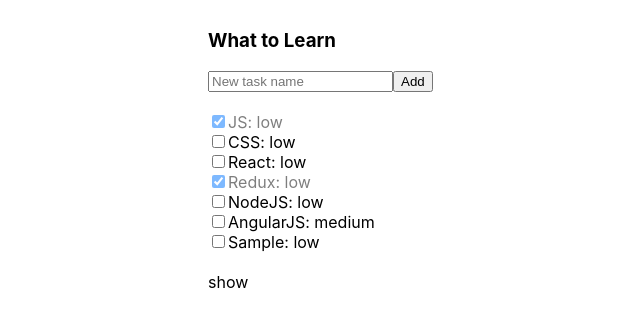
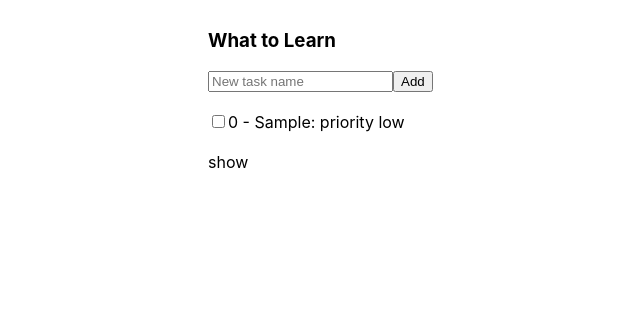
Before and after one commit to Parenyuk/toDoList, a React (Create React App) app: page / in a window 1280 px wide. Both pictures are taken after typing "Sample" into the empty fields and a click on the button "Add". Shown: the top 326 px of the page, without its empty margins (192-832 px from the left). Built offline with nearby package versions, Linux system fonts and the light colour scheme.

Commit message:
six lesson full

```diff
--- a/src/App.js
+++ b/src/App.js
@@ -11,50 +11,86 @@
         this.newTaskTitleRef = React.createRef();
 
     }
+    nextTaskId = 0;
+
+    componentDidMount() {
+        this.restoreState();
+    }
 
     state = {
         tasks: [
-            {title: 'JS', isDone: true, priority: "low" },
-            {title: 'CSS', isDone: false, priority: "low" },
-            {title: 'React', isDone: false, priority: "low"},
-            {title: 'Redux', isDone: true, priority: "low"},
-            {title: 'NodeJS', isDone: false,priority: "low"},
-            {title: 'AngularJS', isDone: false, priority: "medium"}
+            // {id: 0,  title: 'JS', isDone: true, priority: "low" },
+            // {id: 1,  title: 'CSS', isDone: false, priority: "low" },
+            // {id: 2,  title: 'React', isDone: false, priority: "low"},
+            // {id: 3,  title: 'Redux', isDone: true, priority: "low"},
+            // {id: 4,  title: 'NodeJS', isDone: false,priority: "low"},
+            // {id: 5,  title: 'AngularJS', isDone: false, priority: "medium"}
         ],
         filterValue: 'All'
     };
+    saveState = () => {
+      localStorage.setItem('our-state', JSON.stringify(this.state))
+    }
+    restoreState = () => {
+        let state = {
+            tasks: [],
+            filterValue: 'All'
+        }
+      let stateAsString =  localStorage.getItem('our-state')
+        if(stateAsString) {
+            state = JSON.parse(stateAsString);
+        }
+      this.setState(state, ()=> {
+          this.state.tasks.forEach(task => {
+          if(task.id >= this.nextTaskId){
+              this.nextTaskId = task.id + 1;
+          }
+      })
+      })
+    }
+
 
     addTask = (newTitle) => {
         let newTask = {
+            id: this.nextTaskId,
             title: newTitle,
             isDone:  false,
             priority: "low"
         };
+        this.nextTaskId++;
         let newTasks = [...this.state.tasks, newTask]
         this.setState({
             tasks: newTasks
-        })
+        },  this.saveState)
+
     }
 
     changeFilter = (newFilterValue) => {
         this.setState({
             filterValue: newFilterValue
-        });
+        },  this.saveState)
     }
-
-    changeStatus = (task, isDone) => {
+    changeTask = (taskId, newPropsObj) => {
         let newTasks = this.state.tasks.map( t => {
-            if (t != task){
+            if (t.id !== taskId){
                 return t;
             }
             else {
-                return {...t, isDone: isDone}
+                return {...t, ...newPropsObj}
             }
         });
         this.setState({
             tasks: newTasks
-        })
+        },  this.saveState)
     }
+    changeStatus = (taskId, isDone) => {
+      this.changeTask(taskId, {isDone: isDone})
+    }
+
+    changeTitle = (taskId, newTitle) => {
+        this.changeTask(taskId, {title: newTitle})
+    }
+
 
     render = () => {
 
@@ -73,6 +109,7 @@
                         </div>
                     */}
                     <TodoListTasks changeStatus={this.changeStatus}
+                                   changeTitle={this.changeTitle}
                                    tasks={this.state.tasks.filter(t => {
                                        switch (this.state.filterValue) {
                                            case "All":
--- a/src/TodoListTask.js
+++ b/src/TodoListTask.js
@@ -1,8 +1,26 @@
 import React, {Component} from "react";
 
 class TodoListTask extends Component {
+
+    state = {
+        editMode: false,
+    }
+
+    activatedEditMode = () => {
+        this.setState({
+            editMode: true
+        })
+}
+    deactivatedEditMode = () => {
+        this.setState({
+            editMode: false
+        })
+    }
     onIsDoneChanged = (e) => {
-        this.props.changeStatus(this.props.task, e.currentTarget.checked )
+        this.props.changeStatus(this.props.task.id, e.currentTarget.checked )
+    }
+    onTitleChanged = (e) => {
+        this.props.changeTitle(this.props.task.id, e.currentTarget.value )
     }
     render = () => {
         let taskClass = this.props.task.isDone
@@ -10,11 +28,20 @@
             : 'todoList-task'
         return (
             <div className={taskClass}>
-                <input type="checkbox" checked={this.props.task.isDone}
+                <input type="checkbox" checked={this.props.task.id.isDone}
                        onChange={this.onIsDoneChanged}
                 />
-                <span>{this.props.task.title}</span>: <span> </span>
-                <span>{this.props.task.priority}</span>
+                <span>{this.props.task.id} - </span>
+                {this.state.editMode
+                    ? <input
+                        value={this.props.task.title}
+                        autoFocus={true}
+                         onBlur={this.deactivatedEditMode}
+                        onChange={this.onTitleChanged}
+                    />
+                    :  <span onClick={this.activatedEditMode}>{this.props.task.title}: </span>
+                }
+                <span>priority {this.props.task.priority}</span>
             </div>
                 )
     }
--- a/src/TodoListTasks.js
+++ b/src/TodoListTasks.js
@@ -4,7 +4,9 @@
 export default class TodoListTasks extends Component {
     render = () => {
         let tasksElements = this.props.tasks.map(task =>  <TodoListTask
-            changeStatus={this.props.changeStatus} task={task} />)
+            changeStatus={this.props.changeStatus} task={task}
+            changeTitle={this.props.changeTitle}
+        />)
         return (
             <div>
                 <div className="todoList-tasks">
```
